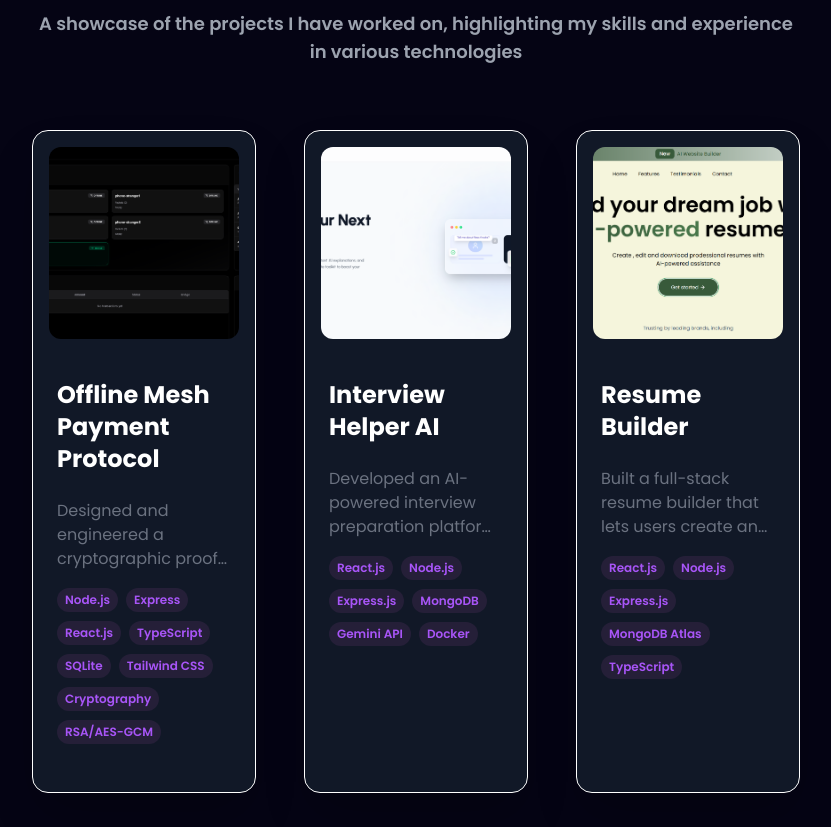
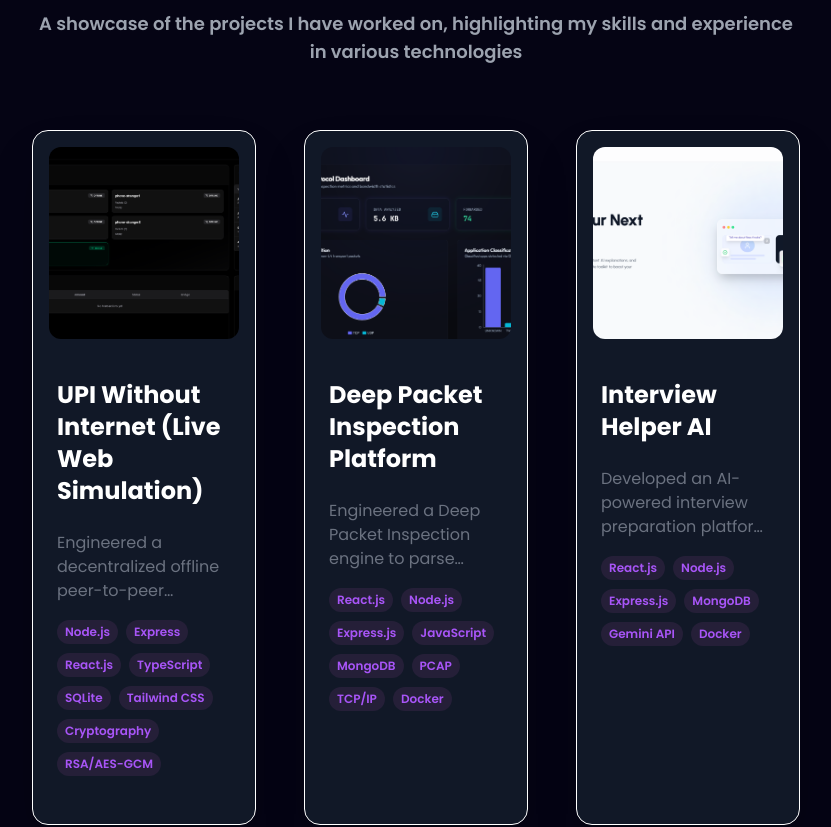
Before and after one commit to Jitenkoundinye2004/Jiten_Portfolio, a React (Vite) app: page / in a window 1280 px wide. Shown: the part 4260-5087 px from the top of the page, without its empty margins (224-1055 px from the left). Built offline with nearby package versions, Linux system fonts and the light colour scheme.

Commit message:
feat: add Deep Packet Inspection project and update UPI project

```diff
--- a/src/constants.js
+++ b/src/constants.js
@@ -29,7 +29,8 @@ import weatherApp from './assets/projectlogo/weather.png';
 import portfolio from './assets/projectlogo/portfolio.png';
 import resumeBuilder from './assets/projectlogo/ResumeBuilder.png';
 import smartSeedingDSS from './assets/projectlogo/Smartseeding.png';
-import meshLogo from './assets/projectlogo/offline-mesh.png';
+import meshLogo from './assets/projectlogo/upi.png';
+import dpiLogo from './assets/projectlogo/dpi.png';
 
 // Education Section Logo's
 import mgmLogo from './assets/edu_logo/MGM.png';
@@ -146,18 +147,31 @@ export const experiences = [
 export const projects = [
   {
     id: 6,
-    title: "Offline Mesh Payment Protocol",
-    description: "Designed and engineered a cryptographic proof-of-concept for an offline peer-to-peer payment protocol. This project tackles the complex challenge of sending money in areas with zero internet connectivity (e.g., basements, flights, rural areas) by simulating a mesh network where encrypted transaction packets \"gossip\" from device to device via Bluetooth/Wi-Fi Direct until they reach a node with 4G access.",
+    title: "UPI Without Internet (Live Web Simulation)",
+    description: "Engineered a decentralized offline peer-to-peer payment routing protocol capable of securely transferring funds across untrusted intermediaries with 0% data leakage.",
     bullets: [
-      "Engineered a secure payload pipeline using AES-256-GCM for packet encryption and RSA-2048 for key encapsulation to ensure intermediary devices cannot read or tamper with transaction amounts.",
-      "Solved the 'duplicate-storm' problem by implementing an atomic SHA-256 hashing cache layer, guaranteeing exact-once execution and preventing double-spending.",
-      "Built strict cryptographic freshness checks using UUID nonces and signedAt timestamps to automatically reject delayed or replayed packets.",
-      "Developed an interactive frontend using React and Framer Motion to visualize complex routing, inject packets, run gossip rounds, and synchronize the mesh network with an SQLite ledger in real-time."
+      "Engineered a decentralized offline peer-to-peer payment routing protocol capable of securely transferring funds across untrusted intermediaries with 0% data leakage by implementing a strict Hybrid Cryptography pipeline utilizing AES-256-GCM and RSA-2048 key encapsulation.",
+      "Eliminated double-spending and duplicate transaction processing, achieving exact-once settlement guarantees for concurrent network uploads by engineering an atomic idempotency cache utilizing SHA-256 hashing on incoming ciphertext payloads.",
+      "Prevented malicious replay attacks on the central ledger, automatically dropping 100% of expired or intercepted packets before decryption by embedding strict cryptographic freshness checks (UUID nonces and 24-hour TTLs) directly into the encrypted payload structure."
     ],
     image: meshLogo,
     tags: ["Node.js", "Express", "React.js", "TypeScript", "SQLite", "Tailwind CSS", "Cryptography", "RSA/AES-GCM"],
-    github: "https://github.com/Jitenkoundinye2004/Offline-Mesh-Payment-Protocol",
+    github: "https://github.com/Jitenkoundinye2004/UPI-Without-Internet",
     webapp: "https://offline-mesh-payment-protocol.vercel.app/",
+  },
+  {
+    id: 7,
+    title: "Deep Packet Inspection Platform",
+    description: "Engineered a Deep Packet Inspection engine to parse Ethernet, IPv4, TCP/UDP packets from PCAP files and track network connections using five-tuple flow identification.",
+    bullets: [
+      "Engineered a Deep Packet Inspection engine to parse Ethernet, IPv4, TCP/UDP packets from PCAP files and track network connections using five-tuple flow identification.",
+      "Implemented TLS SNI/HTTP Host extraction, application classification, and rule-based traffic filtering to identify and analyze network traffic without decrypting encrypted payloads.",
+      "Architected concurrent packet processing using Node.js Worker Threads and flow-affine workload distribution, enabling parallel analysis while preserving per-flow state consistency."
+    ],
+    image: dpiLogo,
+    tags: ["React.js", "Node.js", "Express.js", "JavaScript", "MongoDB", "PCAP", "TCP/IP", "Docker"],
+    github: "https://github.com/Jitenkoundinye2004/Deep-Packet-Inspection",
+    webapp: "https://deep-packet-inspection-five.vercel.app/",
   },
   {
     id: 0,
```
Also changed, not shown: src/assets/projectlogo/dpi.png (added), src/assets/projectlogo/upi.png (renamed from src/assets/projectlogo/offline-mesh.png).
